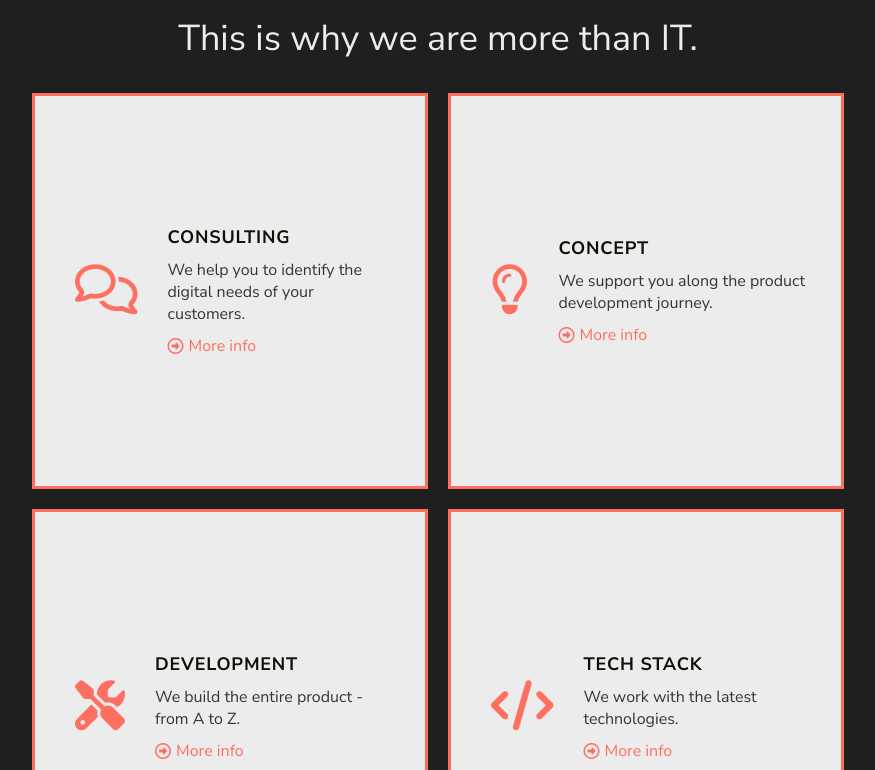
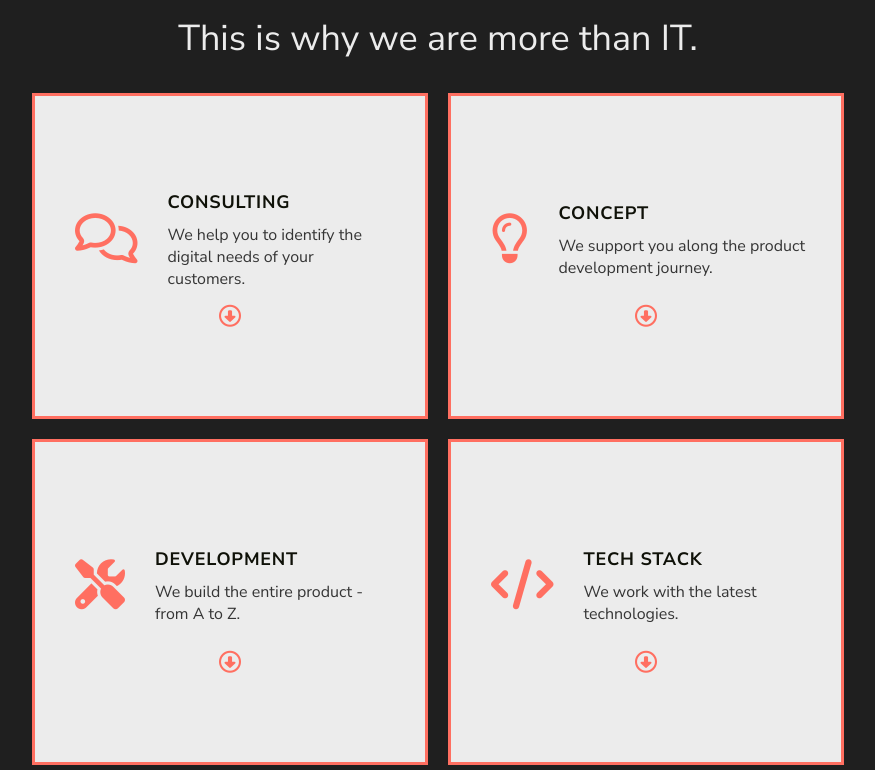
Before and after one commit to SMenke94/codein-homepage, a React (Create React App) app: page / in a window 1280 px wide. Shown: the part 950-1720 px from the top of the page, without its empty margins (202-1077 px from the left). Built offline with nearby package versions, Linux system fonts and the light colour scheme.

Commit message:
Master design on services

```diff
--- a/src/components/Services.js
+++ b/src/components/Services.js
@@ -1,8 +1,95 @@
 
-import React from "react";
+import React, { Component } from "react";
 import "../styles/Services.scss";
 
-const Services = () => {
+class Services extends Component {
+  constructor(props) {
+    super(props);
+    this.state = {
+      active1: false,
+      mainStyle1: { display: 'flex', },
+      linkStyle1: { color: '#FF6F61' },
+      infoStyle1: { display: 'none' },
+      active2: false,
+      mainStyle2: { display: 'flex', },
+      linkStyle2: { color: '#FF6F61' },
+      infoStyle2: { display: 'none' },
+      active3: false,
+      mainStyle3: { display: 'flex', },
+      linkStyle3: { color: '#FF6F61' },
+      infoStyle3: { display: 'none' },
+      active4: false,
+      mainStyle4: { display: 'flex', },
+      linkStyle4: { color: '#FF6F61' },
+      infoStyle4: { display: 'none' }
+    };
+  }
+
+  moreInfoToggle1 = () => {
+    if (!this.state.active1) {
+      const active1 = true;
+      const mainStyle1 = { display: 'none' };
+      const linkStyle1 = { color: '#353535', transform: 'rotate(180deg)' };
+      const infoStyle1 = { display: 'initial' };
+      this.setState({ active1, mainStyle1, linkStyle1, infoStyle1});
+    } else {
+      const active1 = false;
+      const mainStyle1 = { display: 'flex' };
+      const linkStyle1 = { color: '#FF6F61' };
+      const infoStyle1 = { display: 'none' };
+      this.setState({ active1, mainStyle1, linkStyle1, infoStyle1 });
+    }
+  }
+
+  moreInfoToggle2 = () => {
+    if (!this.state.active2) {
+      const active2 = true;
+      const mainStyle2 = { display: 'none' };
+      const linkStyle2 = { color: '#353535', transform: 'rotate(180deg)' };
+      const infoStyle2 = { display: 'initial' };
+      this.setState({ active2, mainStyle2, linkStyle2, infoStyle2 });
+    } else {
+      const active2 = false;
+      const mainStyle2 = { display: 'flex' };
+      const linkStyle2 = { color: '#FF6F61' };
+      const infoStyle2 = { display: 'none' };
+      this.setState({ active2, mainStyle2, linkStyle2, infoStyle2 });
+    }
+  }
+
+  moreInfoToggle3 = () => {
+    if (!this.state.active3) {
+      const active3 = true;
+      const mainStyle3 = { display: 'none' };
+      const linkStyle3 = { color: '#353535', transform: 'rotate(180deg)' };
+      const infoStyle3 = { display: 'initial' };
+      this.setState({ active3, mainStyle3, linkStyle3, infoStyle3 });
+    } else {
+      const active3 = false;
+      const mainStyle3 = { display: 'flex' };
+      const linkStyle3 = { color: '#FF6F61' };
+      const infoStyle3 = { display: 'none' };
+      this.setState({ active3, mainStyle3, linkStyle3, infoStyle3 });
+    }
+  }
+
+  moreInfoToggle4 = () => {
+    if (!this.state.active4) {
+      const active4 = true;
+      const mainStyle4 = { display: 'none' };
+      const linkStyle4 = { color: '#353535', transform: 'rotate(180deg)' };
+      const infoStyle4 = { display: 'initial' };
+      this.setState({ active4, mainStyle4, linkStyle4, infoStyle4 });
+    } else {
+      const active4 = false;
+      const mainStyle4 = { display: 'flex' };
+      const linkStyle4 = { color: '#FF6F61' };
+      const infoStyle4 = { display: 'none' };
+      this.setState({ active4, mainStyle4, linkStyle4, infoStyle4 });
+    }
+  }
+
+  render() {
     return (
       <div className="services-wrapper" id="services">
         <div className="row">
@@ -21,66 +108,84 @@ const Services = () => {
             <div className="services-boxes">
 
               <div className="service-box">
-              <div className="service-box-main">
+                <div className="service-box-main" style={this.state.mainStyle1}>
                   <div className="service-box-icon">
                     <i class="far fa-comments"></i>
                   </div>
                   <div className="service-box-header">
                     <div className="service-box-headline">Consulting</div>
                     <div className="service-box-sub-headline">We help you to identify the digital needs of your customers.</div>
-                  <div className="service-box-link">
-                    <i class="far fa-arrow-alt-circle-right"></i>
-                    More info
                   </div>
                 </div>
+                <div onClick={this.moreInfoToggle1} className="service-box-link" style={this.state.linkStyle1}>
+                  <i class="far fa-arrow-alt-circle-down"></i>
+                </div>
+                <div className="service-box-additional" style={this.state.infoStyle1}>
+                  <div><strong style={{color: "#FF6F61"}}>#</strong> Analyse des Ist-Zustands</div>
+                  <div><strong style={{color: "#FF6F61"}}>#</strong> Identifizierung der Kundenbedürfnisse</div>
+                  <div><strong style={{color: "#FF6F61"}}>#</strong> Entwicklung zielgerichteter Lösungsansätze</div>
                 </div>
               </div>
 
               <div className="service-box">
-              <div className="service-box-main">
+                <div className="service-box-main" style={this.state.mainStyle2}>
                   <div className="service-box-icon">
                     <i class="far fa-lightbulb"></i>
                   </div>
                   <div className="service-box-header">
                     <div className="service-box-headline">Concept</div>
                     <div className="service-box-sub-headline">We support you along the product development journey.</div>
-                  <div className="service-box-link">
-                    <i class="far fa-arrow-alt-circle-right"></i>
-                    More info
                   </div>
                 </div>
+                <div onClick={this.moreInfoToggle2} className="service-box-link" style={this.state.linkStyle2}>
+                  <i class="far fa-arrow-alt-circle-down"></i>
+                </div>
+                <div className="service-box-additional" style={this.state.infoStyle2}>
+                  <div><strong style={{ color: "#FF6F61" }}>#</strong> Ausarbeitung des Konzepts </div>
+                  <div><strong style={{ color: "#FF6F61" }}>#</strong> Erstellen eines Prototypens</div>
+                  <div><strong style={{ color: "#FF6F61" }}>#</strong> Testphase an der Zielgruppe</div>
+                  <div><strong style={{ color: "#FF6F61" }}>#</strong> Validierung des Lösungsansatzes</div>
                 </div>
               </div>
 
               <div className="service-box">
-              <div className="service-box-main">
+                <div className="service-box-main" style={this.state.mainStyle3}>
                   <div className="service-box-icon">
                     <i class="fas fa-tools"></i>
                   </div>
                   <div className="service-box-header">
                     <div className="service-box-headline">Development</div>
                     <div className="service-box-sub-headline">We build the entire product - from A to Z.</div>
-                  <div className="service-box-link">
-                    <i class="far fa-arrow-alt-circle-right"></i>
-                    More info
                   </div>
                 </div>
+                <div onClick={this.moreInfoToggle3} className="service-box-link" style={this.state.linkStyle3}>
+                  <i class="far fa-arrow-alt-circle-down"></i>
+                </div>
+                <div className="service-box-additional" style={this.state.infoStyle3}>
+                  <div><strong style={{ color: "#FF6F61" }}>#</strong> Web oder Mobil-basierte Realisation</div>
+                  <div><strong style={{ color: "#FF6F61" }}>#</strong> Full-Stack Software Entwicklung (Frontend, Backend, Datenbanken, Infrastruktur)</div>
+                  <div><strong style={{ color: "#FF6F61" }}>#</strong> Tracking & Analytics</div>
                 </div>
               </div>
 
               <div className="service-box">
-              <div className="service-box-main">
+                <div className="service-box-main" style={this.state.mainStyle4}>
                   <div className="service-box-icon">
                     <i class="fas fa-code"></i>
                   </div>
                   <div className="service-box-header">
                     <div className="service-box-headline">Tech Stack</div>
                     <div className="service-box-sub-headline">We work with the latest technologies.</div>
-                  <div className="service-box-link">
-                    <i class="far fa-arrow-alt-circle-right"></i>
-                    More info
                   </div>
                 </div>
+                <div onClick={this.moreInfoToggle4} className="service-box-link" style={this.state.linkStyle4}>
+                  <i class="far fa-arrow-alt-circle-down"></i>
+                </div>
+                <div className="service-box-additional" style={this.state.infoStyle4}>
+                  <div><strong style={{ color: "#FF6F61" }}>#</strong> <strong>Frontend:</strong> React (Native), HTML, CSS, JS</div>
+                  <div><strong style={{ color: "#FF6F61" }}>#</strong> <strong>Backend:</strong> Ruby, Ruby on Rails, Node.js</div>
+                  <div><strong style={{ color: "#FF6F61" }}>#</strong> <strong>Datenbanken:</strong> MySQL, PostgreSQL</div>
+                  <div><strong style={{ color: "#FF6F61" }}>#</strong> <strong>Infrastruktur:</strong> AWS, Heroku</div>
                 </div>
               </div>
 
@@ -136,5 +241,6 @@ const Services = () => {
       </div>
     );
   }
+}
 
 export default Services;
--- a/src/styles/Contact.scss
+++ b/src/styles/Contact.scss
@@ -5,7 +5,6 @@
   background-color: $beige;
   max-height: 1500px;
   min-height: 500px;
-  width: 100vw;
   display: flex;
   align-items: center;
   flex-direction: column;
--- a/src/styles/Services.scss
+++ b/src/styles/Services.scss
@@ -47,10 +47,6 @@
   flex-wrap: wrap;
   justify-content: center;
   margin-top: 20px;
-  @media only screen and (max-width: $tabletBig) {
-    flex-direction: column;
-    align-items: center;
-  }
   @media only screen and (max-width: $mobile) {
     align-items: initial;
   }
@@ -61,7 +57,7 @@
   border: 3px solid $pantone;
   margin: 10px;
   width: 350px;
-  height: 350px;
+  height: 280px;
   padding: 20px;
   display: flex;
   justify-content: center;
@@ -75,12 +71,20 @@
 .service-box-main {
   display: flex;
   align-items: center;
+  margin-bottom: 10px;
+  @media only screen and (max-width: $mobile) {
+    flex-direction: column;
+    margin-bottom: 30px;
+  }
 }
 
 .service-box-icon {
   font-size: 50px;
   margin: 20px;
   color: $pantone;
+  @media only screen and (max-width: $mobile) {
+    margin: 0px 0px 10px 0px;
+  }
 }
 
 .service-box-header {
@@ -93,23 +97,25 @@
   font-size: 18px;
   font-weight: bold;
   letter-spacing: 0.8px;
-  // margin-bottom: 5px;
 }
 
 .service-box-sub-headline {
   color: $darkGrey;
-  margin: 10px 0px;
+  margin-top: 10px;
 }
 
 .service-box-link {
   display: flex;
-  align-items: center;
-  justify-content: start;
-  color: $pantone;
+  justify-content: center;
+  font-size: 22px;
 }
 
-.service-box-link i {
-  margin-right: 5px;
+.service-box-additional {
+  margin: 20px 10px 0px 10px;
+  color: $darkGrey;
+  @media only screen and (max-width: $mobile) {
+    display: initial;
+  }
 }
 
 // .services-box {
```
Also changed, not shown: src/components/Team.js (+36 -15 lines), src/assets/images/team/cheffo.jpg (added). Lines whose indentation alone changed are shown as unchanged.
